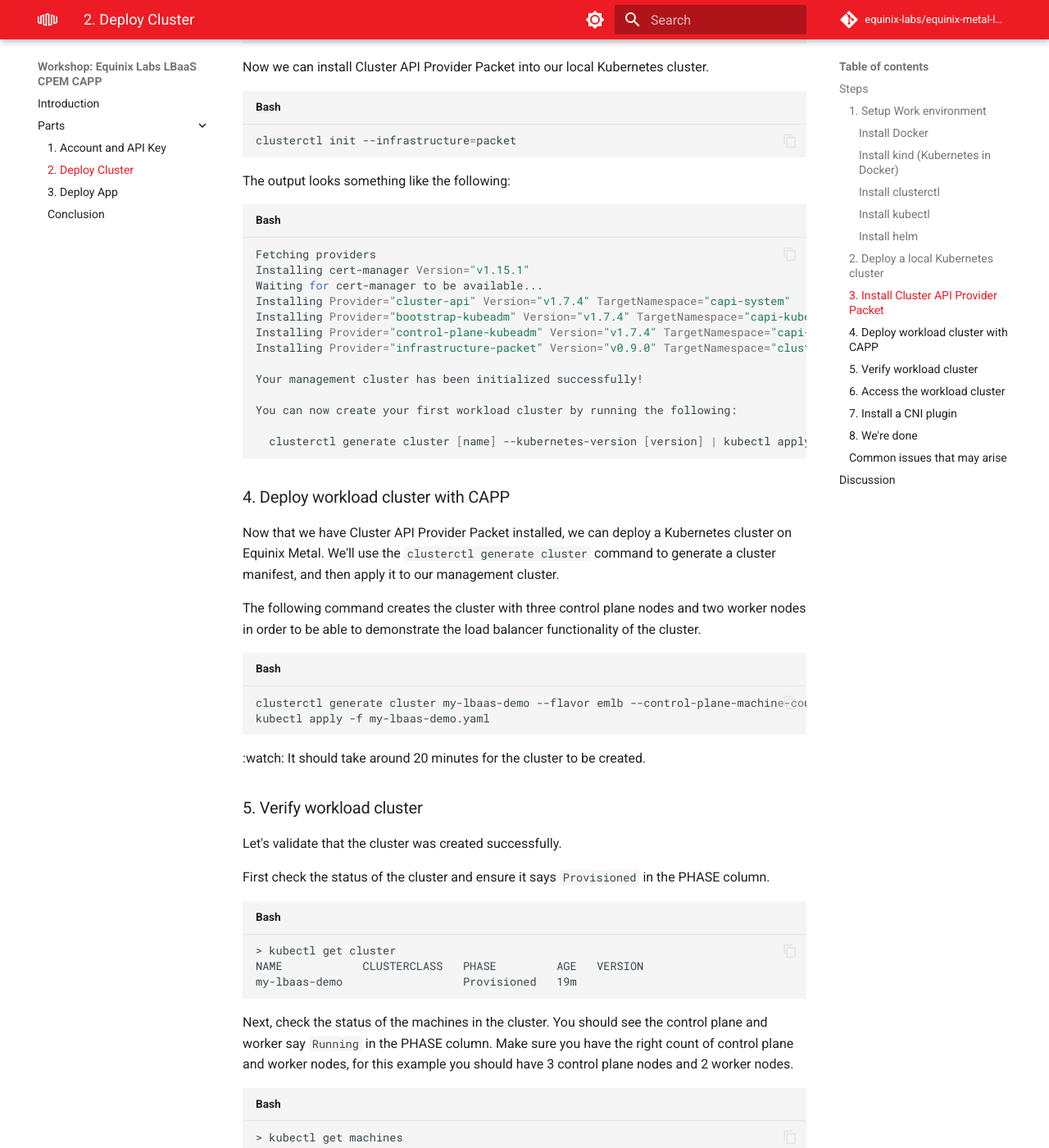
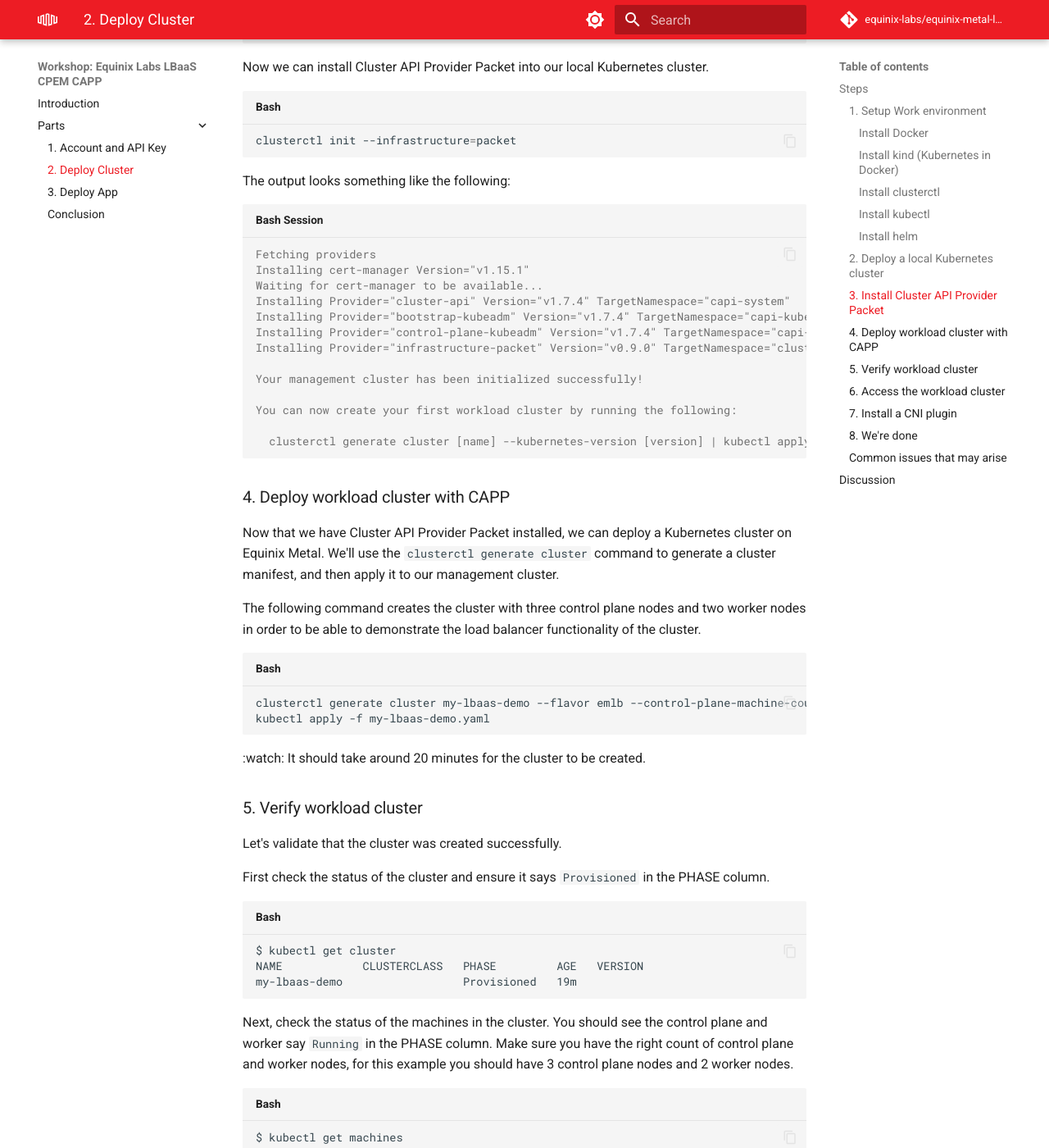
Before and after one commit to equinix-labs/equinix-metal-load-balancer-cpem-capp-workshop, an MkDocs documentation site: the page built from docs/parts/2-deploy-cluster.md, in a window 1280 px wide and 1400 px high, scrolled down 3132 px. Shown: the whole window at 82% size. Built offline with MkDocs 1.6.1 and Material for MkDocs 9.7.7, drawn with Linux system fonts in a browser that asks for light colours; comment, search, counter and statistics services are not loaded; some of the changed text lies outside the part shown.

Commit message:
docs: Update 2-deploy-cluster.md
minor console block enhancements for improved syntax highlighting

````diff
--- a/docs/parts/2-deploy-cluster.md
+++ b/docs/parts/2-deploy-cluster.md
@@ -68,7 +68,7 @@
 
 The output should look like the following:
 
-```shell
+```console
 Creating cluster "capp" ...
 ✓ Ensuring node image (kindest/node:v1.30.0) 🖼
 ✓ Preparing nodes 📦
@@ -86,13 +86,13 @@
 
 If you're on a freshly installed Linux box like we are, you're kubectl should default to accessing the cluster you just created. You can verify this by running:
 
-```text
-> kubectl get nodes
+```shell
+kubectl get nodes
 ```
 
 Which will have the following output
 
-```shell
+```console
 NAME                 STATUS     ROLES           AGE   VERSION
 capp-control-plane   NotReady   control-plane   15s   v1.30.0
 ```
@@ -128,7 +128,7 @@
 
 The output looks something like the following:
 
-```shell
+```console
 Fetching providers
 Installing cert-manager Version="v1.15.1"
 Waiting for cert-manager to be available...
@@ -164,7 +164,7 @@
 First check the status of the cluster and ensure it says `Provisioned` in the PHASE column.
 
 ```shell
-> kubectl get cluster
+$ kubectl get cluster
 NAME            CLUSTERCLASS   PHASE         AGE   VERSION
 my-lbaas-demo                  Provisioned   19m
 ```
@@ -172,7 +172,7 @@
 Next, check the status of the machines in the cluster. You should see the control plane and worker say `Running` in the PHASE column. Make sure you have the right count of control plane and worker nodes, for this example you should have 3 control plane nodes and 2 worker nodes.
 
 ```shell
-> kubectl get machines
+$ kubectl get machines
 NAME                                 CLUSTER         NODENAME                             PROVIDERID                                            PHASE     AGE   VERSION
 my-lbaas-demo-control-plane-br5xj    my-lbaas-demo   my-lbaas-demo-control-plane-br5xj    equinixmetal://f23a7719-57fb-48ff-81a7-564d36b1b869   Running   10m   v1.30.2
 my-lbaas-demo-control-plane-mmm5j    my-lbaas-demo   my-lbaas-demo-control-plane-mmm5j    equinixmetal://8693714a-0e9d-4d9c-81e1-5c4fdaec7a43   Running   20m   v1.30.2
@@ -195,7 +195,7 @@
 Now we can run kubectl commands against the cluster. For example, to get the nodes in the cluster:
 
 ```shell
-kubectl get nodes
+$ kubectl get nodes
 NAME                                 STATUS     ROLES           AGE   VERSION
 my-lbaas-demo-control-plane-br5xj    NotReady   control-plane   11m   v1.30.2
 my-lbaas-demo-control-plane-mmm5j    NotReady   control-plane   24m   v1.30.2
@@ -218,7 +218,7 @@
 Wait about 30 seconds for the calico pods to start up, then run the following command to check that they're all running.
 
 ```shell
-kubectl get pods -n calico-system
+$ kubectl get pods -n calico-system
 NAME                                       READY   STATUS    RESTARTS   AGE
 calico-kube-controllers-85cd86bb8b-hjd6n   1/1     Running   0          63s
 calico-node-474qq                          1/1     Running   0          63s
@@ -239,7 +239,7 @@
 Now you can check the nodes again and they should be `Ready`.
 
 ```shell
-kubectl get nodes
+$ kubectl get nodes
 NAME                                 STATUS   ROLES           AGE   VERSION
 my-lbaas-demo-control-plane-br5xj    Ready    control-plane   22m   v1.30.2
 my-lbaas-demo-control-plane-mmm5j    Ready    control-plane   34m   v1.30.2
````
